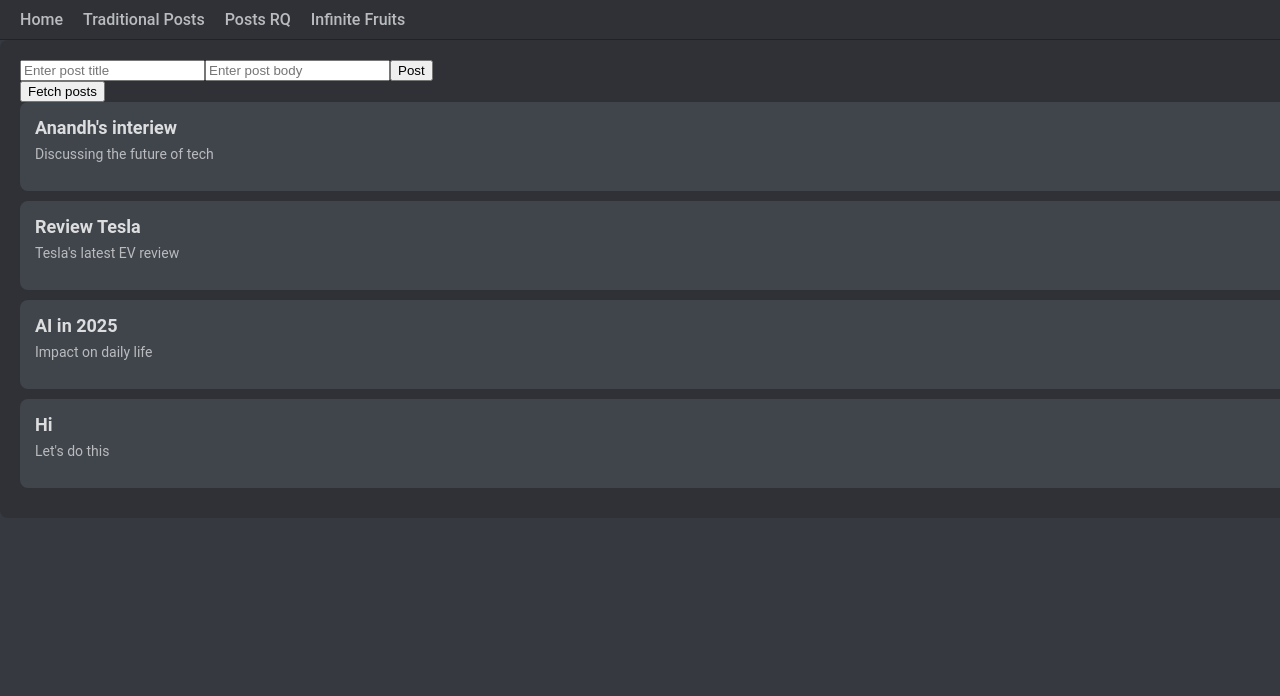
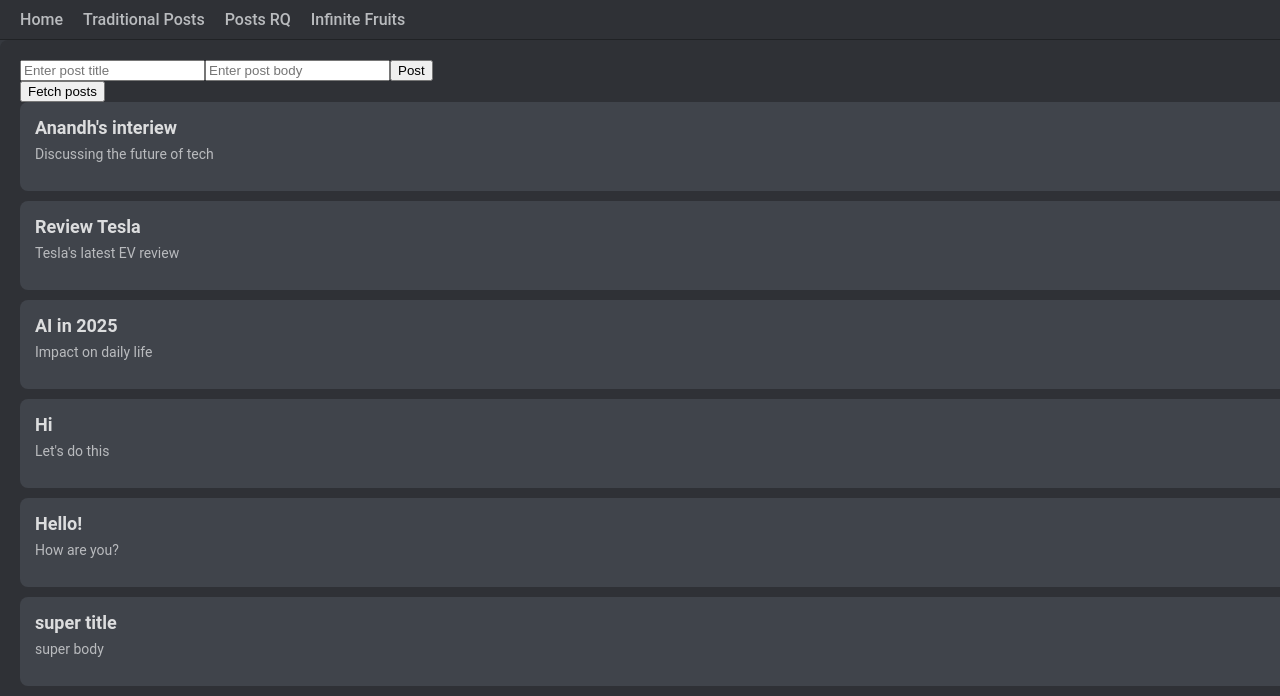
Before and after one commit to Anandhakumar123/React-with-and-without-Query-, a React (Vite) app: page /posts-rq in a window 1280 px wide. Shown: the top 696 px of the page. Built offline with nearby package versions, Linux system fonts and the light colour scheme; data requests are answered from the project's data file.

Commit message:
mutation update particular post data

```diff
--- a/db.json
+++ b/db.json
@@ -19,6 +19,16 @@
       "title": "Hi",
       "body": "Let's do this",
       "id": "I24QHF7"
+    },
+    {
+      "title": "Hello!",
+      "body": "How are you?",
+      "id": "xG6ZXy4"
+    },
+    {
+      "title": "super title",
+      "body": "super body",
+      "id": "raYeEFX"
     }
   ],
   "fruits": [
--- a/src/components/PostsRQ.jsx
+++ b/src/components/PostsRQ.jsx
@@ -1,4 +1,4 @@
-import { useMutation, useQuery } from "@tanstack/react-query";
+import { useMutation, useQuery, useQueryClient } from "@tanstack/react-query";
 import axios from "axios";
 import { useState } from "react";
 import { Link } from "react-router-dom";
@@ -21,6 +21,8 @@ const PostsRQ = () => {
   const [title, setTitle] = useState("");
   const [body, setBody] = useState("");
 
+  const queryClient = useQueryClient();
+
   const { data, isLoading, isError, error, isFetching, refetch } = useQuery({
     queryKey: ["posts"],
     queryFn: fetchposts,
@@ -28,6 +30,16 @@ const PostsRQ = () => {
 
   const { mutate } = useMutation({
     mutationFn: addPost,
+    onSuccess: (newData) => {
+      // Invalidate and refetch
+      // queryClient.invalidateQueries("posts");
+      queryClient.setQueryData(["posts"], (oldData) => {
+        return {
+          ...oldData,
+          data: [...oldData.data, newData.data],
+        };
+      });
+    },
   });
 
   const handleSubmit = (e) => {
```
